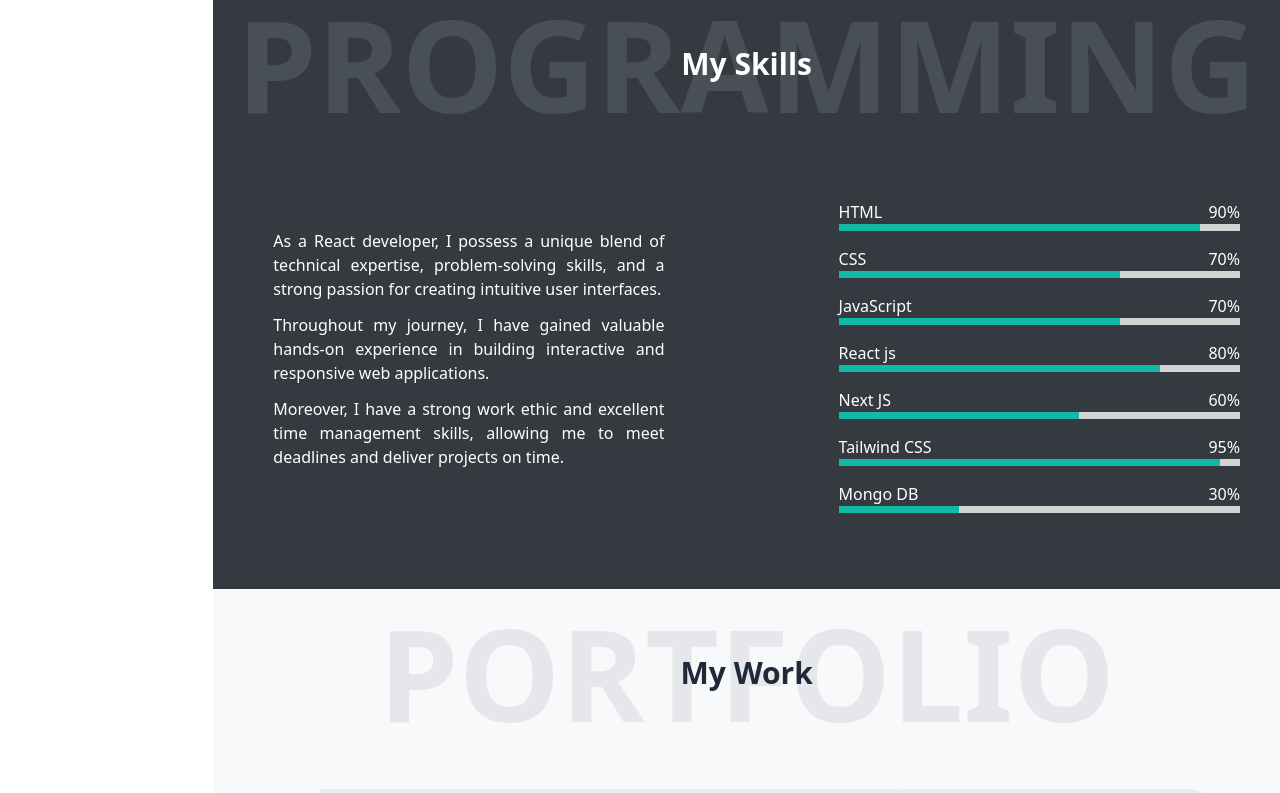
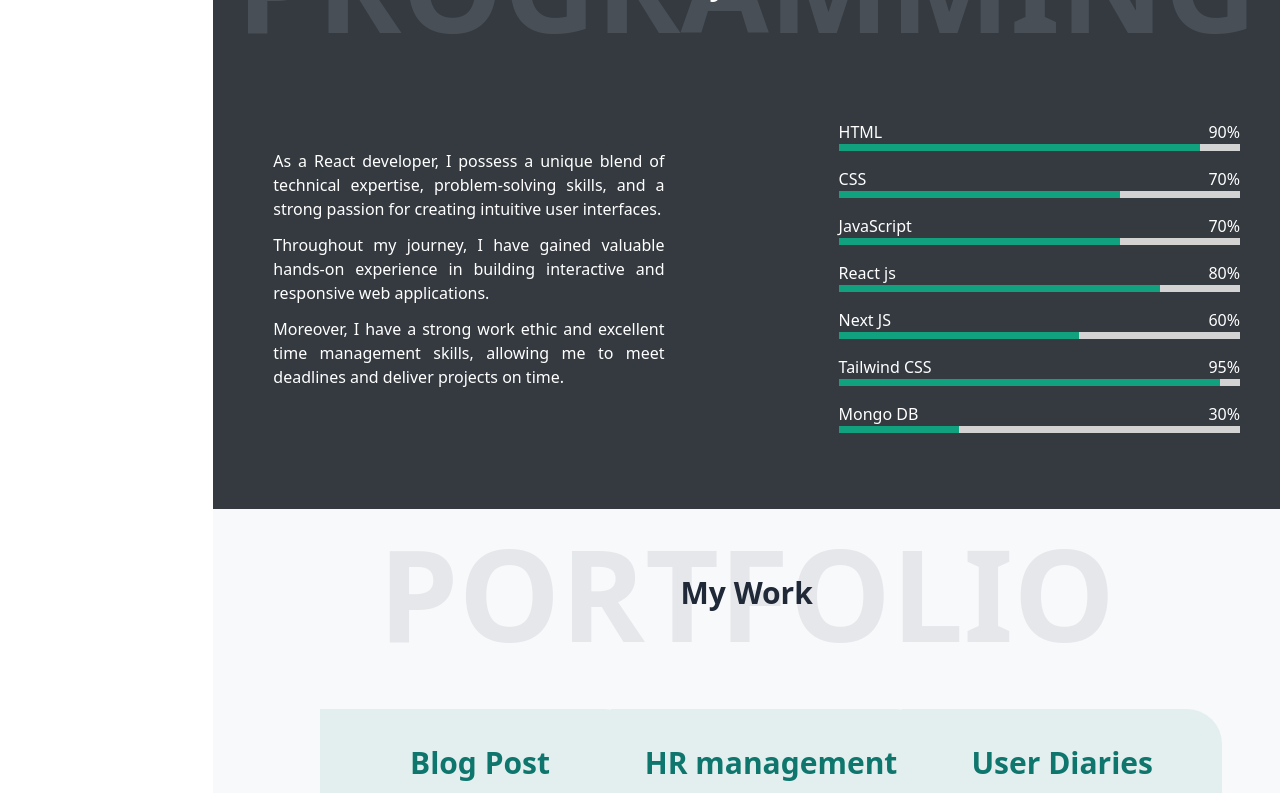
Before and after one commit to RuchitaSenjaliya001/Personal-Portfolio, a React (Vite) app: page / in a window 1280 px wide. Shown: the part 1540-2333 px from the top of the page. Built offline with nearby package versions, Linux system fonts and the light colour scheme.

Commit message:
refactor code

```diff
--- a/src/components/About.jsx
+++ b/src/components/About.jsx
@@ -2,8 +2,8 @@ import resume from "../assets/resume.pdf";
 
 export default function About() {
     return (
-        <div className="flex flex-col justify-around lg:h-[90vh]" id="about">
-            <div className="md:relative text-center">
+        <div className="flex flex-col justify-around py-5 h-[80vh]" id="about">
+            <div className="md:relative text-center ">
                 <h1 className="hidden md:block text-9xl w-full uppercase font-bold opacity-20 text-gray-400">
                     About Me
                 </h1>
@@ -11,7 +11,7 @@ export default function About() {
                     Know Me More
                 </p>
             </div>
-            <div className="flex flex-col space-y-4 md:flex-row md:space-x-7 justify-between px-5">
+            <div className="flex flex-col space-y-4 md:flex-row md:space-x-7 justify-between px-5 pt-10">
                 <div className="md:w-[60%] space-y-6 lg:pl-6 md:px-5">
                     <h1 className="text-xl font-bold md:text-3xl">
                         I&apos;m <span className="text-[#14c097]">Ruchita Senjaliya,</span>{" "}
--- a/src/components/Contact.jsx
+++ b/src/components/Contact.jsx
@@ -167,7 +167,7 @@ export default function Contact() {
                             onBlur={handleBlur}
                             cols="60"
                             rows="7"
-                            placeholder="Tell us more about your needs..."
+                            placeholder="Message..."
                             className="text-lg w-full border rounded-lg border-gray-400 p-3"
                         ></textarea>
                         {errors.message && touched.message ? (
--- a/src/components/FlippableCard.jsx
+++ b/src/components/FlippableCard.jsx
@@ -1,3 +1,5 @@
+/* eslint-disable react/prop-types */
+
 import { BsGithub } from "react-icons/bs";
 import "../index.css";
 
--- a/src/components/Home.jsx
+++ b/src/components/Home.jsx
@@ -8,7 +8,7 @@ export default function Home() {
                 <p className="text-xl">Welcome</p>
                 <h1 className="text-center text-3xl sm:text-4xl lg:text-6xl font-bold">I&apos;m Ruchita Senjaliya</h1>
                 <p className="text-xl">based in Gujarat India.</p>
-                <button className="block border-2 rounded-full px-6 py-2 duration-300 text-lg border-[#17C097] hover:bg-[#14c097]">Hire Me</button>
+                <a href="#contact"><button className="block border-2 rounded-full px-6 py-2 duration-300 text-lg border-[#17C097] hover:bg-[#14c097]">Hire Me</button></a>
             </div>
         </div>
     )
--- /dev/null
+++ b/src/components/SkillItem.jsx
@@ -0,0 +1,14 @@
+/* eslint-disable react/prop-types */
+
+
+export default function SkillItem({ title, percentage }) {
+    return (
+        <div className="mb-4 px-5">
+            <div className=" flex justify-between items-center">
+                <span>{title}</span>
+                <span>{percentage}%</span>
+            </div>
+            <div className={`w-full h-[7px] bg-[#d3d3d3] relative before:absolute before:h-full before:w-[${percentage}%] before:top-0 before:left-0 before:bg-[#11A17F]`}></div>
+        </div>
+    )
+}
--- a/src/components/Skills.jsx
+++ b/src/components/Skills.jsx
@@ -1,3 +1,4 @@
+import SkillItem from "./SkillItem";
 
 
 export default function Skills() {
@@ -20,55 +21,13 @@ export default function Skills() {
                     <p className="text-justify">Moreover, I have a strong work ethic and excellent time management skills, allowing me to meet deadlines and deliver projects on time.</p>
                 </div>
                 <div className="md:w-[43%] pt-8">
-                    <div className="mb-4 px-5">
-                        <div className=" flex justify-between items-center">
-                            <span>HTML</span>
-                            <span>90%</span>
-                        </div>
-                        <div className="w-full h-[7px] bg-[#d3d3d3] relative before:absolute before:h-full before:w-[90%] before:top-0 before:left-0 before:bg-teal-500"></div>
-                    </div>
-                    <div className="mb-4 px-5">
-                        <div className="flex justify-between items-center">
-                            <span>CSS</span>
-                            <span>70%</span>
-                        </div>
-                        <div className="w-full h-[7px] bg-[#d3d3d3] relative before:absolute before:h-full before:w-[70%] before:top-0 before:left-0 before:bg-teal-500"></div>
-                    </div>
-                    <div className="mb-4 px-5">
-                        <div className="flex justify-between items-center">
-                            <span>JavaScript</span>
-                            <span>70%</span>
-                        </div>
-                        <div className="w-full h-[7px] bg-[#d3d3d3] relative before:absolute before:h-full before:w-[70%] before:top-0 before:left-0 before:bg-teal-500"></div>
-                    </div>
-                    <div className="mb-4 px-5">
-                        <div className="flex justify-between items-center">
-                            <span>React js</span>
-                            <span>80%</span>
-                        </div>
-                        <div className="w-full h-[7px] bg-[#d3d3d3] relative before:absolute before:h-full before:w-[80%] before:top-0 before:left-0 before:bg-teal-500"></div>
-                    </div>
-                    <div className="mb-4 px-5">
-                        <div className="flex justify-between items-center">
-                            <span>Next JS</span>
-                            <span>60%</span>
-                        </div>
-                        <div className="w-full h-[7px] bg-[#d3d3d3] relative before:absolute before:h-full before:w-[60%] before:top-0 before:left-0 before:bg-teal-500"></div>
-                    </div>
-                    <div className="mb-4 px-5">
-                        <div className="flex justify-between items-center">
-                            <span>Tailwind CSS</span>
-                            <span>95%</span>
-                        </div>
-                        <div className="w-full h-[7px] bg-[#d3d3d3] relative before:absolute before:h-full before:w-[95%] before:top-0 before:left-0 before:bg-teal-500"></div>
-                    </div>
-                    <div className="mb-4 px-5">
-                        <div className="flex justify-between items-center">
-                            <span>Mongo DB</span>
-                            <span>30%</span>
-                        </div>
-                        <div className="w-full h-[7px] bg-[#d3d3d3] relative before:absolute before:h-full before:w-[30%] before:top-0 before:left-0 before:bg-teal-500"></div>
-                    </div>
+                    <SkillItem title="HTML" percentage="90" />
+                    <SkillItem title="CSS" percentage="70" />
+                    <SkillItem title="JavaScript" percentage="70" />
+                    <SkillItem title="React js" percentage="80" />
+                    <SkillItem title="Next JS" percentage="60" />
+                    <SkillItem title="Tailwind CSS" percentage="95" />
+                    <SkillItem title="Mongo DB" percentage="30" />
                 </div>
 
             </div>
```
Also changed, not shown: package.json (line endings or trailing spaces).
